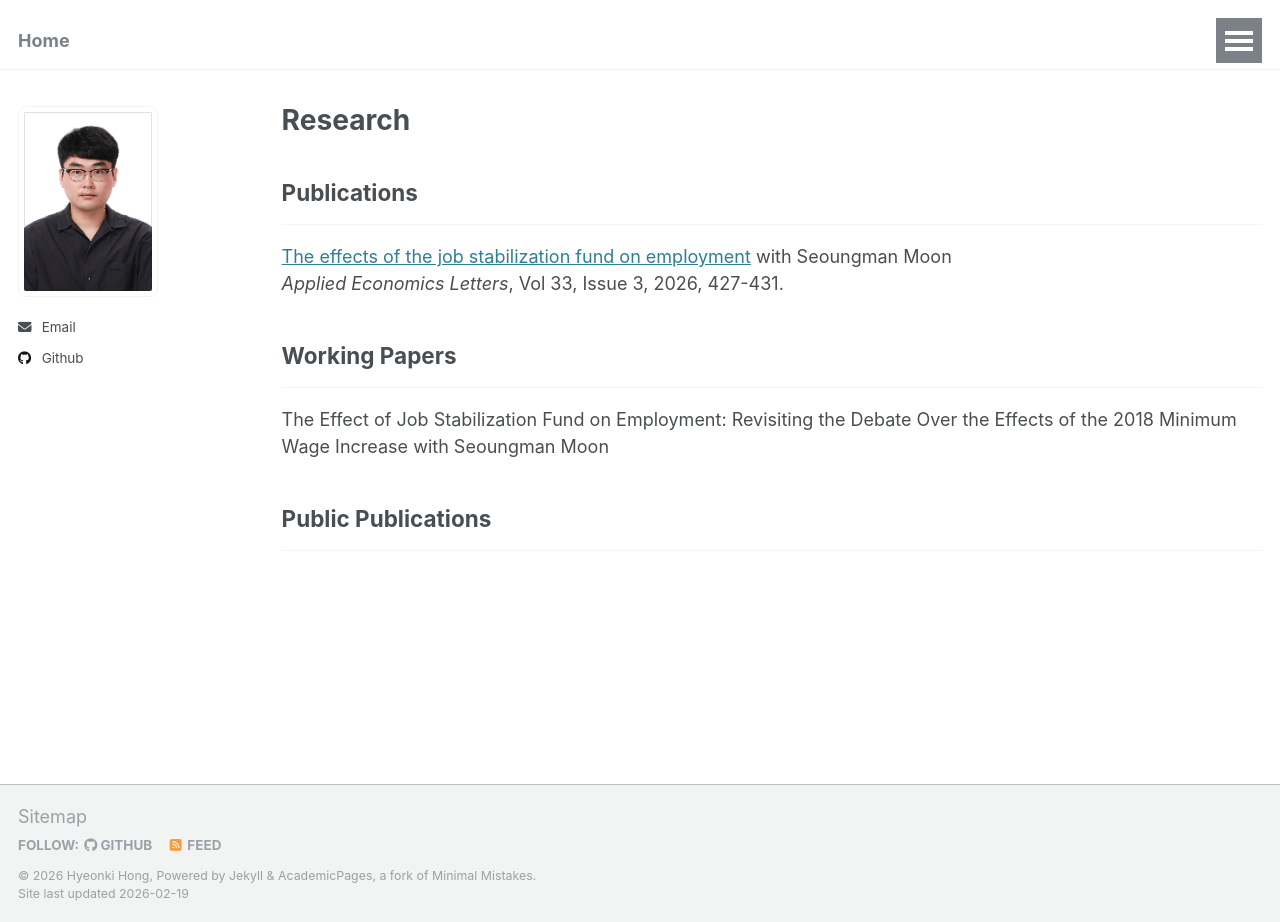
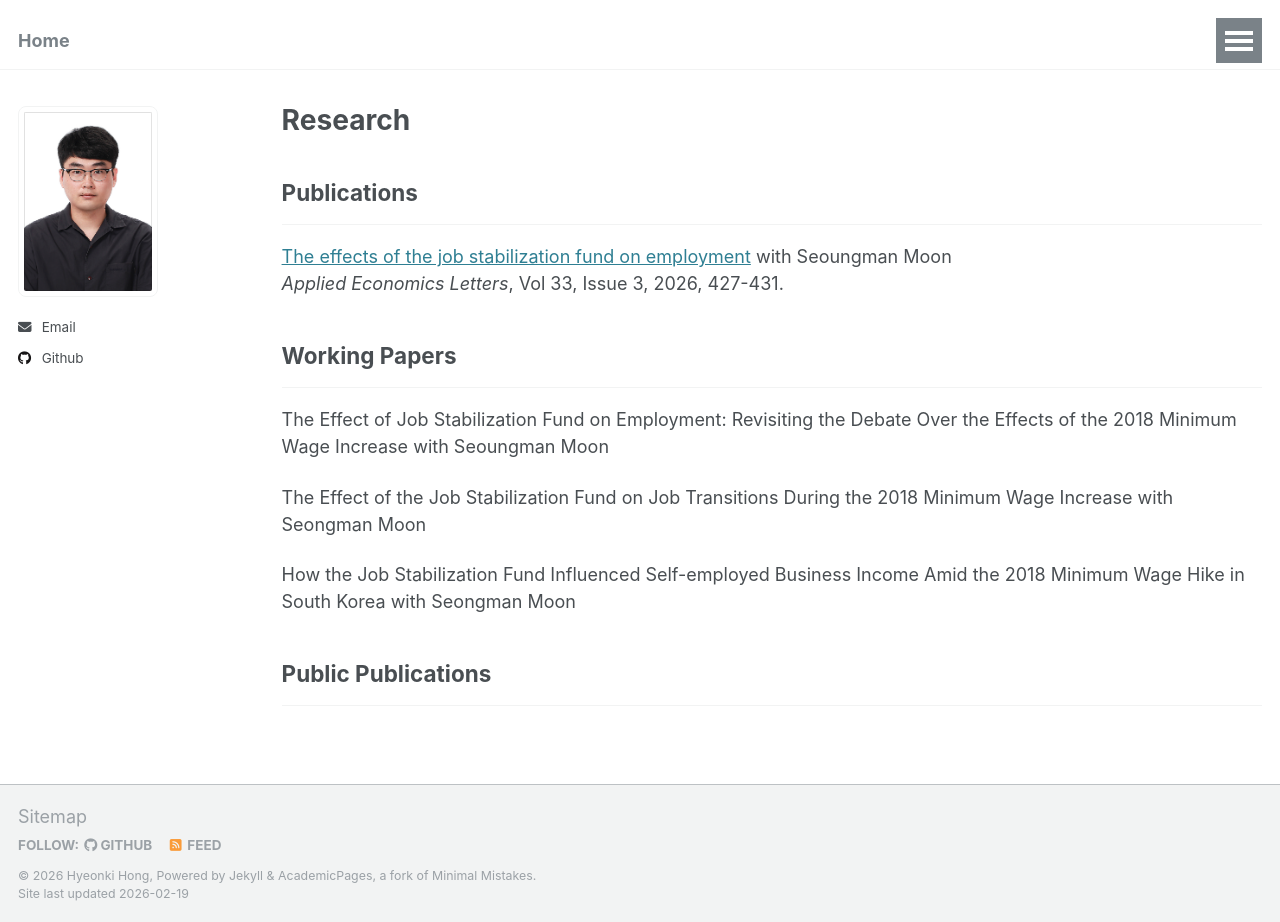
Before and after one commit to hyeonkihong/hyeonkihong.github.io, a Jekyll site: the page built from _pages/publications.html, in a window 1280 px wide and 922 px high. Built offline with Jekyll 4.4.1, drawn with Linux system fonts in a browser that asks for light colours.

Commit message:
Update publications.html

```diff
--- a/_pages/publications.html
+++ b/_pages/publications.html
@@ -21,6 +21,14 @@ author_profile: true
 <p>
   The Effect of Job Stabilization Fund on Employment: Revisiting the Debate Over the Effects of the 2018 Minimum Wage Increase with Seoungman Moon
 </p>
+<p>
+  The Effect of the Job Stabilization Fund on Job Transitions During the 2018 Minimum Wage Increase with Seongman Moon
+</p>
+<p>
+  How the Job Stabilization Fund Influenced Self-employed Business Income Amid the 2018 Minimum Wage Hike in South Korea with Seongman Moon
+</p>
+
+
 
 <h2>Public Publications</h2>
 <hr />
```
